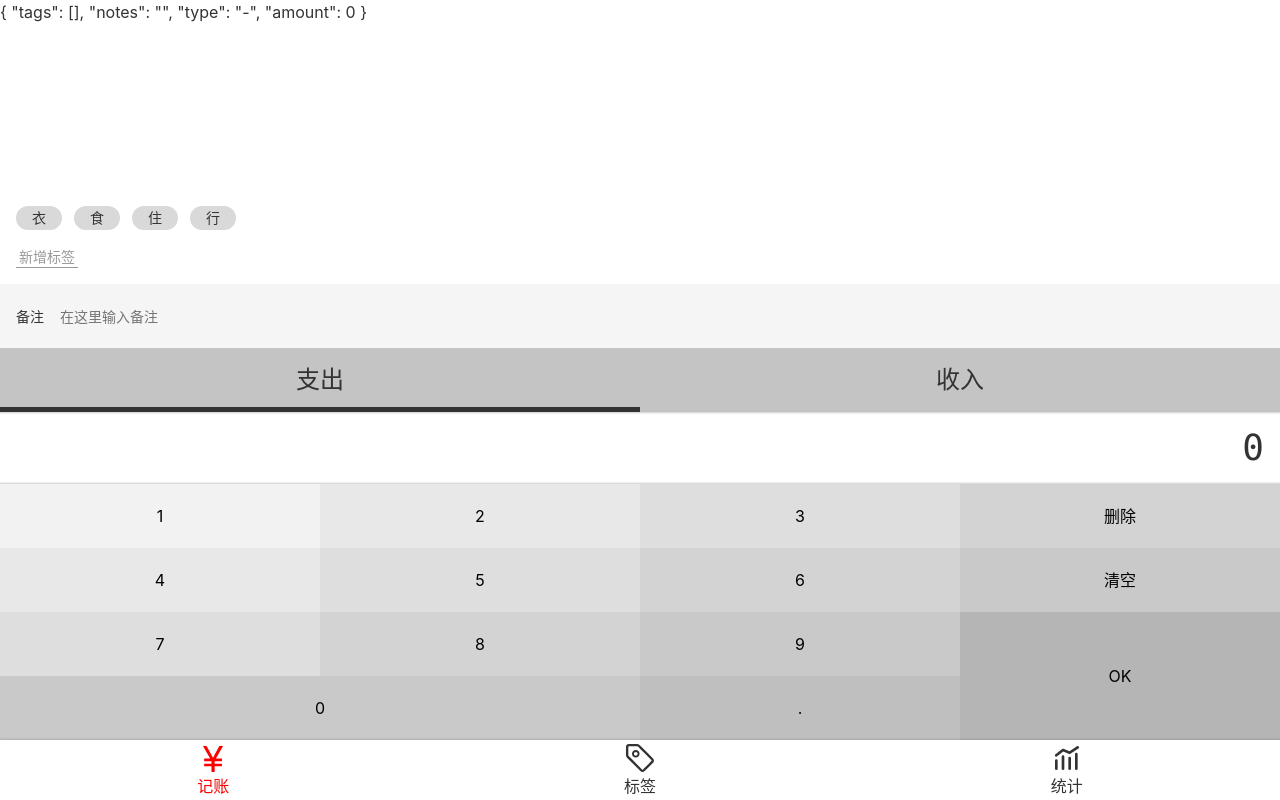
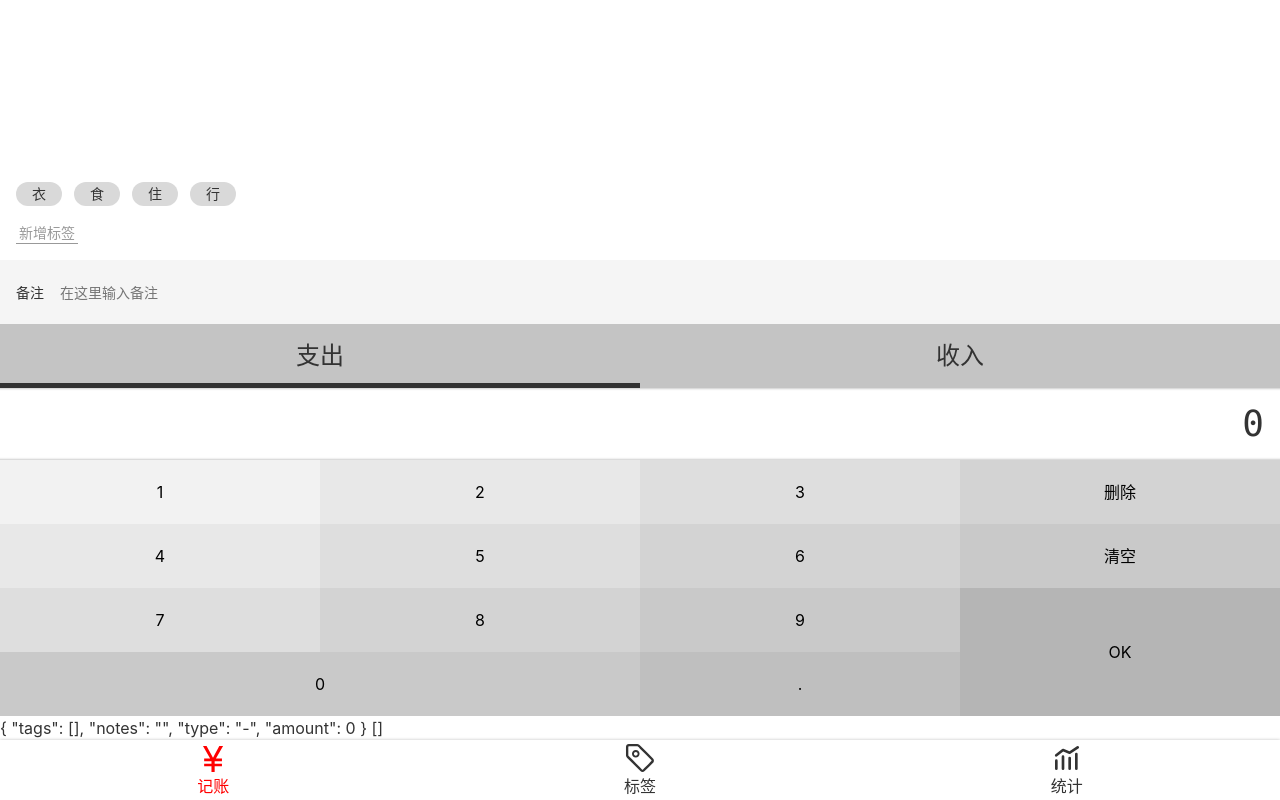
Before and after one commit to shangjingfan/MoneyMemory-Vue, a Vue app: page /#/money in a window 1280 px wide. Built offline with nearby package versions, Linux system fonts and the light colour scheme.

Commit message:
Money.vue，添加createAt字段

```diff
--- a/src/components/Money/NumberPad.vue
+++ b/src/components/Money/NumberPad.vue
@@ -62,6 +62,7 @@
     ok() {
       this.$emit('update:value', this.output);
       this.$emit('submit', this.output);
+      this.output = '0';
     }
 
 
--- a/src/views/Money.vue
+++ b/src/views/Money.vue
@@ -1,10 +1,11 @@
 <template>
   <Layout class-prefix="layout">
-    <NumberPad :value.sync="record.amount" @submit="saveRecord" />
-    <Types :value.sync="record.type" />
+    {{record}}
+    {{recordList}}
+    <NumberPad :value.sync="record.amount" @submit="saveRecord"/>
+    <Types :value.sync="record.type"/>
     <Notes @update:value="onUpdateNotes"/>
-    <Tags :data-source.sync="tags" @update:value="onUpdateTags" />
-    {{record}}
+    <Tags :data-source.sync="tags" @update:value="onUpdateTags"/>
   </Layout>
 </template>
 
@@ -16,41 +17,48 @@
   import Tags from '@/components/Money/Tags.vue';
   import {Component, Watch} from 'vue-property-decorator';
 
+  const recordList: Record[] = JSON.parse(window.localStorage.getItem('recordList') || '[]');
+
   type Record = {
     tags: string[];
     notes: string;
     type: string;
-    amount: number;
+    amount: number; // 数据类型
+    createAt?: Date; // 类/构造函数
   }
 
   @Component({
     components: {Tags, Notes, Types, NumberPad}
   })
-  export default class Money extends Vue{
-    tags=['衣', '食', '住', '行'];
+  export default class Money extends Vue {
+    tags = ['衣', '食', '住', '行'];
 
-    recordList: Record[] = [];
-    record: Record = {tags:[], notes:'', type:'-', amount: 0};
+    recordList: Record[] = recordList;
+    record: Record = {tags: [], notes: '', type: '-', amount: 0};
 
-    onUpdateTags(value: string[]){
+    onUpdateTags(value: string[]) {
       this.record.tags = value;
     }
-    onUpdateNotes(value: string){
+
+    onUpdateNotes(value: string) {
       this.record.notes = value;
     }
-    saveRecord(){
-      const record = JSON.parse(JSON.stringify(this.record));
-      this.recordList.push(record);
-      console.log(this.recordList)
+
+    saveRecord() {
+      const record2: Record = JSON.parse(JSON.stringify(this.record));
+      record2.createAt = new Date();
+      this.recordList.push(record2);
+      console.log(this.recordList);
     }
+
     @Watch('recordList')
-    onRecordListChange(){
+    onRecordListChange() {
       window.localStorage.setItem('recordList', JSON.stringify(this.recordList));
     }
   }
 </script>
 <style lang="scss">
-  .layout-content{
+  .layout-content {
     display: flex;
     flex-direction: column-reverse;
   }
```
